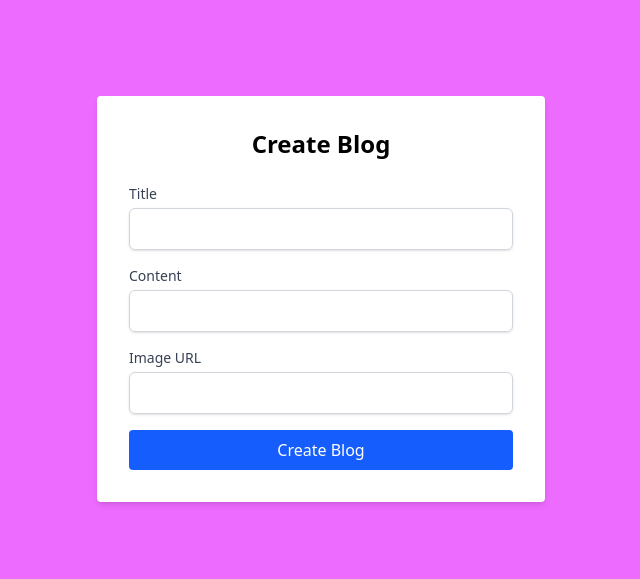
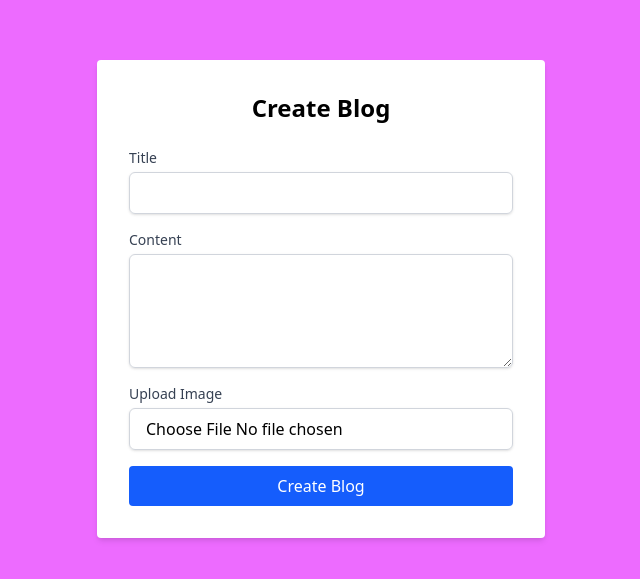
Before and after one commit to Shhristii/Blog-Management-, a React (Vite) app: page /create-blog in a window 1280 px wide. Shown: the part 101-680 px from the top of the page, without its empty margins (319-959 px from the left). Built offline with nearby package versions, Linux system fonts and the light colour scheme.

Commit message:
feat: Enhance CreateBlog component with image upload functionality and update navigation links

```diff
--- a/src/pages/CreateBlog.jsx
+++ b/src/pages/CreateBlog.jsx
@@ -1,6 +1,6 @@
 import axios from "axios";
 import { ErrorMessage, Field, Form, Formik } from "formik";
-import React, { useContext } from "react";
+import React, { useContext, useState } from "react";
 import { useNavigate } from "react-router-dom";
 import { toast, ToastContainer } from "react-toastify";
 import * as Yup from "yup";
@@ -9,7 +9,17 @@ import { AuthContext } from "../../context/AuthProvider";
 
 const CreateBlog = () => {
   const navigate = useNavigate();
-  const { login } = useContext(AuthContext); // Add this line to access the login function
+  const { user } = useContext(AuthContext);
+  const [file, setFile] = useState(null); // For storing the image file
+  const [imageError, setImageError] = useState("");
+
+  const handleFileChange = (e) => {
+    const selectedFile = e.target.files[0];
+    if (selectedFile) {
+      setFile(selectedFile);
+      setImageError("");
+    }
+  };
 
   return (
     <div className="min-h-screen bg-fuchsia-400 flex items-center justify-center px-4">
@@ -17,8 +27,7 @@ const CreateBlog = () => {
         <h2 className="text-2xl font-bold text-center mb-6">Create Blog</h2>
         <ToastContainer />
         <Formik
-          initialValues={{ title: "", content: "", image: "" }}
-          // Updated initial values to include image
+          initialValues={{ title: "", content: "" }}
           validationSchema={Yup.object().shape({
             title: Yup.string()
               .min(2, "Too Short!")
@@ -28,30 +37,47 @@ const CreateBlog = () => {
               .min(10, "Too Short!")
               .max(1000, "Too Long!")
               .required("Content Required"),
-            image: Yup.string().url("Invalid URL").required("Image Required"),
           })}
           onSubmit={async (values, { resetForm, setSubmitting }) => {
             try {
+              if (!file) {
+                setImageError("Please upload an image");
+                return;
+              }
+
+              const formData = new FormData();
+              formData.append("title", values.title);
+              formData.append("content", values.content);
+              formData.append("image", file);
+
+              // Check if user data exists before appending
+              if (user?._id) {
+                formData.append("userId", user._id);
+                formData.append("author", user._id); // Author should be the user's ObjectId
+              }
+              if (user?.name) {
+                formData.append("username", user.name);
+              }
+              if (user?.email) formData.append("email", user.email);
+
               const res = await axios.post(
-                "https://blog-hqx2.onrender.com/blog",
-                values
+                "https://blog-hqx2.onrender.com/blog/create",
+                formData,
+                {
+                  headers: {
+                    "Content-Type": "multipart/form-data",
+                  },
+                }
               );
-
-              // Our updated backend now returns both token and user
-
-              // Store in localStorage
-              //   localStorage.setItem("token", token);
-              //   localStorage.setItem("user", JSON.stringify(user));
-
-              // Update context
 
               toast.success(
                 "Blog created successfully! Redirecting to home..."
               );
               resetForm();
+              setFile(null);
 
               setTimeout(() => {
-                navigate("/");
+                navigate("/home");
               }, 1500);
             } catch (error) {
               toast.error(
@@ -96,8 +122,9 @@ const CreateBlog = () => {
                   Content
                 </label>
                 <Field
+                  as="textarea"
                   name="content"
-                  type="text"
+                  rows="4"
                   className="mt-1 block w-full px-4 py-2 border border-gray-300 rounded-md shadow-sm focus:ring-blue-500 focus:border-blue-500"
                 />
                 <ErrorMessage
@@ -112,18 +139,17 @@ const CreateBlog = () => {
                   htmlFor="image"
                   className="block text-sm font-medium text-gray-700"
                 >
-                  Image URL
+                  Upload Image
                 </label>
-                <Field
-                  name="image"
-                  type="text"
+                <input
+                  type="file"
+                  accept="image/*"
+                  onChange={handleFileChange}
                   className="mt-1 block w-full px-4 py-2 border border-gray-300 rounded-md shadow-sm focus:ring-blue-500 focus:border-blue-500"
                 />
-                <ErrorMessage
-                  name="image"
-                  component="div"
-                  className="text-red-500 text-sm mt-1"
-                />
+                {imageError && (
+                  <div className="text-red-500 text-sm mt-1">{imageError}</div>
+                )}
               </div>
 
               <button
--- a/src/pages/LandingPage.jsx
+++ b/src/pages/LandingPage.jsx
@@ -47,10 +47,10 @@ const LandingPage = () => {
               Go to Dashboard
             </Link>
             <Link
-              to="/new-post"
+              to="/create-blog"
               className="px-6 py-2 border border-teal-600 text-black-600 rounded-md font-semibold hover:bg-teal-50"
             >
-              Create New Post
+              Create New Blog
             </Link>
           </div>
         )}
--- a/src/pages/Login.jsx
+++ b/src/pages/Login.jsx
@@ -30,7 +30,7 @@ const Login = () => {
           onSubmit={async (values, { resetForm, setSubmitting }) => {
             try {
               const res = await axios.post(
-                "http://localhost:8000/login",
+                "https://blog-hqx2.onrender.com/user/login",
                 values
               );
 
--- a/src/pages/Register.jsx
+++ b/src/pages/Register.jsx
@@ -29,7 +29,10 @@ const Register = () => {
           })}
           onSubmit={async (values, { resetForm }) => {
             try {
-              await axios.post("http://localhost:8000/register", values);
+              await axios.post(
+                "https://blog-hqx2.onrender.com/user/register",
+                values
+              );
               toast.success("Registration successful! Redirecting to login...");
               resetForm();
 
```
